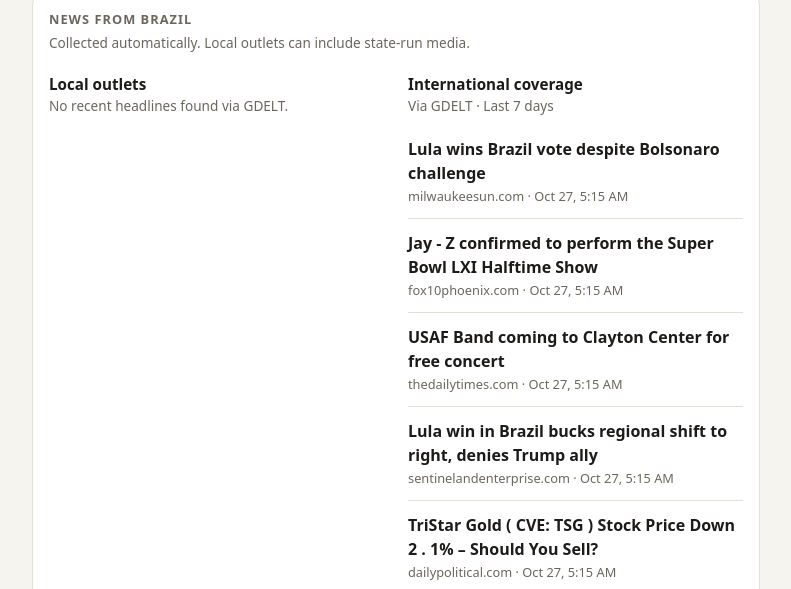
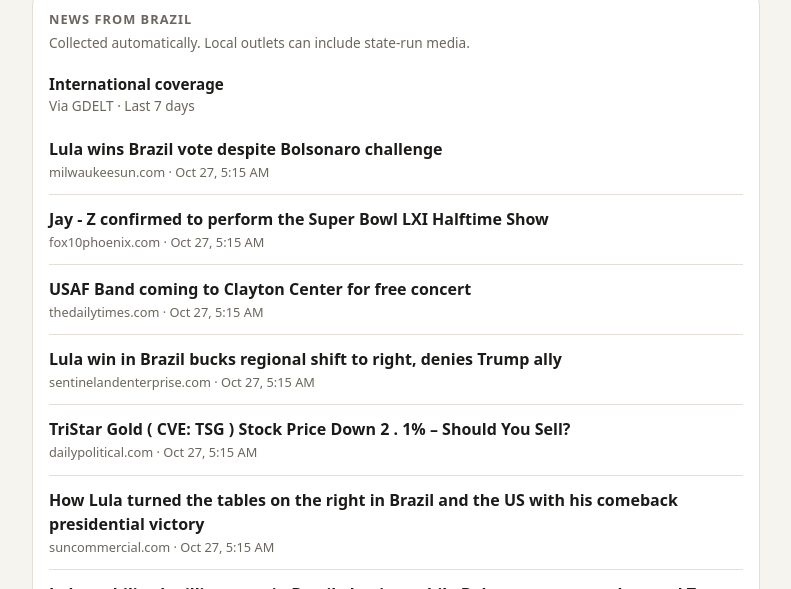
Before and after one commit to mediavanity-dev/dailygeographer, a plain HTML site: page site/index.html in a window 1280 px wide. Shown: the part 211-800 px from the top of the page, without its empty margins (244-1035 px from the left). Drawn offline with Linux system fonts and the light colour scheme.

Commit message:
Hide the empty GDELT local list when Google News covers local news
Co-Authored-By: Claude Opus 5.5 <noreply@anthropic.com>

```diff
--- a/site/index.html
+++ b/site/index.html
@@ -49,7 +49,7 @@
     transform: rotate(-45deg); transition: transform .15s; }
   details.history[open] summary::before { transform: rotate(45deg); }
   details.history p { margin: 12px 0 0; }
-  @media (min-width: 720px) { .feeds { grid-template-columns: 1fr 1fr; } }
+  @media (min-width: 720px) { .feeds.two { grid-template-columns: 1fr 1fr; } }
   .standing { display: inline-block; margin: 4px 0 4px; padding: 3px 10px; border: 1px solid var(--line); border-radius: 999px;
     color: var(--muted); font-size: .8rem; line-height: 1.4; }
   @media (min-width: 640px) { .hero img { width: 140px; } }
@@ -105,9 +105,13 @@ function render(d) {
   const news = el('section', {},
     el('h2', { textContent: `News from ${d.name}` }),
     el('p', { className: 'note', textContent: 'Collected automatically. Local outlets can include state-run media.' }),
-    el('div', { className: 'feeds' },
-      feed('Local outlets', 'GDELT', lists.local, lists.local === null ? `GDELT doesn't track outlets based in ${d.name}.` : 'No recent headlines found via GDELT.'),
-      lists.international !== undefined ? feed('International coverage', 'GDELT', lists.international, 'No recent headlines found via GDELT.') : null),
+    // Show GDELT's local list only when it has headlines or Google News has no list to stand in for it,
+    // so the page never shows two "Local outlets" sections with one of them empty.
+    ...[[
+      lists.local?.items.length || !lists.google
+        ? feed('Local outlets', 'GDELT', lists.local, lists.local === null ? `GDELT doesn't track outlets based in ${d.name}.` : 'No recent headlines found via GDELT.') : null,
+      lists.international !== undefined ? feed('International coverage', 'GDELT', lists.international, 'No recent headlines found via GDELT.') : null,
+    ].filter(Boolean)].map((kids) => el('div', { className: kids.length > 1 ? 'feeds two' : 'feeds' }, ...kids)),
     lists.google ? el('div', { className: 'google' },
       el('p', { className: 'note', textContent: "Google's algorithm picks and ranks the headlines below, which adds its own bias." }),
       feed('Local outlets, ranked by Google News', 'Google News', lists.google, 'No recent headlines found via Google News.')) : null);
```
